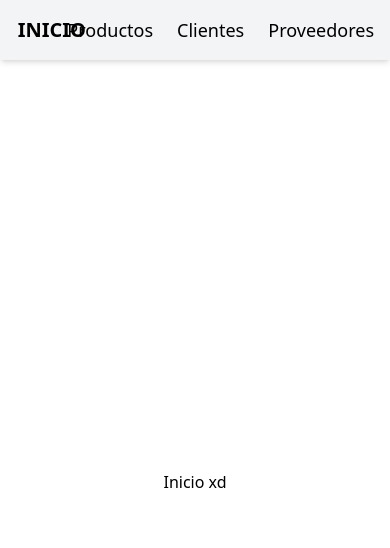
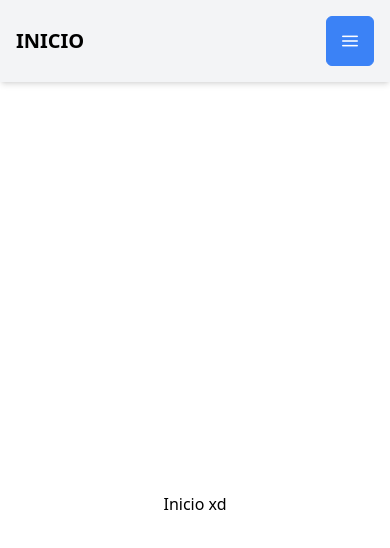
Before and after one commit to edson1416/front-inventario, a React (Vite) app: page / in a window 390 px wide. Shown: the top 548 px of the page. Built offline with nearby package versions, Linux system fonts and the light colour scheme.

Commit message:
feat: add icons and components responsive

```diff
--- a/package.json
+++ b/package.json
@@ -12,6 +12,7 @@
   "dependencies": {
     "@tailwindcss/vite": "^4.0.11",
     "axios": "^1.8.2",
+    "primeicons": "^7.0.0",
     "primereact": "^10.9.2",
     "react": "^19.0.0",
     "react-dom": "^19.0.0",
--- a/src/App.jsx
+++ b/src/App.jsx
@@ -3,7 +3,7 @@ import NavBar from "./components/NavBar.jsx";
 import AppRoutes from "./routes/AppRoutes.jsx";
 import 'primereact/resources/themes/lara-light-blue/theme.css';  // Puedes cambiar el tema
 import 'primereact/resources/primereact.min.css';
-
+import 'primeicons/primeicons.css';
 
 
 
--- a/src/components/NavBar.jsx
+++ b/src/components/NavBar.jsx
@@ -1,24 +1,56 @@
 import {Link} from "react-router-dom";
+import {useState} from "react";
+import {Button} from "primereact/button";
+import {Sidebar} from "primereact/sidebar";
 
 function NavBar(){
+    const [visibleRight, setVisibleRight] = useState(false);
     return(
         <div className="flex flex-row justify-between w-full bg-gray-100 p-4 shadow-md">
             <div className="flex justify-center w-1/5">
-                <div className="flex">
+                <div className="flex items-center">
                     <a href="/" className="text-xl font-semibold">INICIO</a>
                 </div>
             </div>
             <div className="flex w-4/5 justify-end space-x-6 text-lg">
-                <div className="flex ">
+                <div className="hidden sm:flex">
                     <Link to="/productos">Productos</Link>
                 </div>
-                <div className="flex ">
+                <div className="hidden sm:flex">
                     <Link to="/clientes" >Clientes</Link>
                 </div>
-                <div className="flex ">
+                <div className="hidden sm:flex">
                     <Link to="/proveedores">Proveedores</Link>
                 </div>
             </div>
+
+            <div className="sm:hidden">
+                <Button icon="pi pi-bars" size="smalls" onClick={() => setVisibleRight(true)} />
+            </div>
+
+            <Sidebar visible={visibleRight} position="right" onHide={() => setVisibleRight(false)}>
+                <div className="flex flex-col space-y-4">
+                    <Link to="/productos" onClick={()=> setVisibleRight(false)}>
+                    <div className="flex p-2 space-x-3 items-center hover:bg-gray-100 shadow-sm">
+                        <i className="pi pi-box"></i>
+                        <h1>Productos</h1>
+
+                    </div>
+                    </Link>
+                    <Link to="/clientes" onClick={()=> setVisibleRight(false)} >
+                    <div className="flex p-2 space-x-3 items-center hover:bg-gray-100 shadow-sm">
+                        <i className="pi pi-users"></i>
+                        <h1>Clientes</h1>
+                    </div>
+                    </Link>
+                    <Link to="/proveedores" onClick={()=> setVisibleRight(false)}>
+                    <div className="flex p-2 space-x-3 items-center hover:bg-gray-100 shadow-sm">
+                        <i className="pi pi-briefcase"></i>
+                        <h1>Proveedores</h1>
+                    </div>
+                    </Link>
+                </div>
+            </Sidebar>
 
         </div>
     )
--- a/src/components/TablaGenerica.jsx
+++ b/src/components/TablaGenerica.jsx
@@ -29,7 +29,7 @@ const TablaGenerica = ({data, columns, formEditar, eliminar}) => {
 
     const toast = useRef(null);
     const showSuccess = () => {
-        toast.current.show({severity: 'success', summary: 'Success', detail: 'Save', life: 1500});
+        toast.current.show({severity: 'success', summary: 'Success', detail: 'Save'});
         setTimeout(() => {
             window.location.reload();
         }, 1500);
@@ -48,7 +48,7 @@ const TablaGenerica = ({data, columns, formEditar, eliminar}) => {
             {/*<Button label="Success" severity="success" onClick={showSuccess} />*/}
             <div className="flex flex-col w-3/5 space-y-4">
                 <div className="flex justify-end">
-                    <Button type="button" label="Nuevo producto" size="small" severity="secondary"
+                    <Button className="w-full md:w-auto lg:w-auto " type="button" label="Nuevo producto" size="small" severity="secondary"
                             onClick={() => abrirModalEditar()}/>
                 </div>
                 <DataTable className="w-full" value={data["content"]} paginator rows={5}
@@ -86,11 +86,11 @@ const TablaGenerica = ({data, columns, formEditar, eliminar}) => {
                 </DataTable>
 
             </div>
-            <Dialog header={nombreModal} visible={visible} style={{width: '40vw'}} onHide={() => setVisible(false)}>
+            <Dialog className="lg:w-2/5 md:w-2/4" header={nombreModal} visible={visible} onHide={() => setVisible(false)}>
                 {formEditar && React.cloneElement(formEditar, {data: datos, onCancelar: () => setVisible(false), showSuccess})}
             </Dialog>
 
-            <Dialog header="Eliminar producto" visible={visibleEliminar} style={{width: '30vw'}}
+            <Dialog header="Eliminar producto" visible={visibleEliminar}
                     onHide={() => setVisibleEliminar(false)}>
                 {eliminar && React.cloneElement(eliminar, {id: idRegistro ,cerrarModal: () => setVisibleEliminar(false), showInfo})}
             </Dialog>
```
Also changed, not shown: 1 other file (tests, documents, lock files or other folders).
